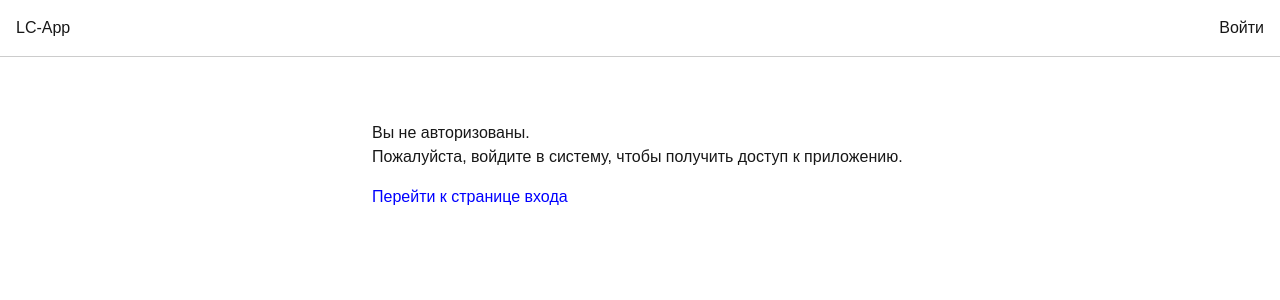
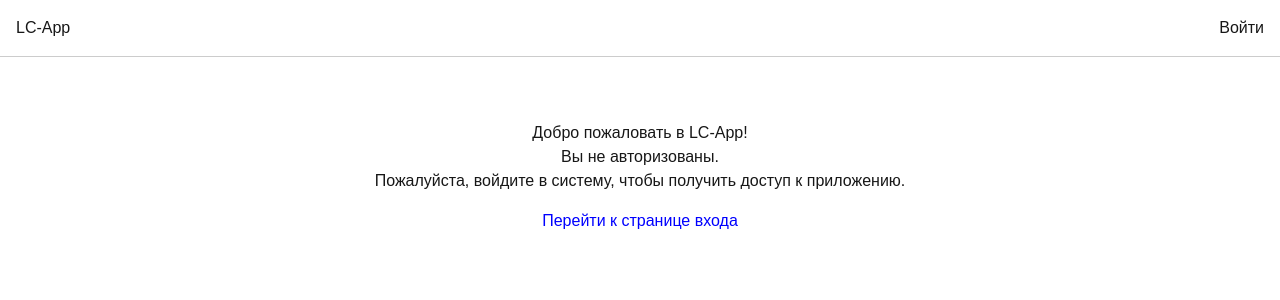
Before and after one commit to galagrin/letter-of-credit-app, a Next.js app: page / in a window 1280 px wide. Shown: the top 300 px of the page. Built offline with nearby package versions, Linux system fonts and the light colour scheme; no server answers.

Commit message:
fix: add h1 and edit styles

```diff
--- a/app/page.tsx
+++ b/app/page.tsx
@@ -6,7 +6,8 @@ export default async function HomePage() {
     const session = await getServerSession(authOptions);
 
     return (
-        <div style={{ padding: "2rem", maxWidth: "600px", margin: "2rem auto" }}>
+        <div style={{ padding: "2rem", maxWidth: "600px", margin: "2rem auto", textAlign: "center" }}>
+            <h1>Добро пожаловать в LC-App!</h1>
             {session ? (
                 <div>
                     <h2>Вы вошли как: {session.user?.name || session.user?.email}</h2>
```
